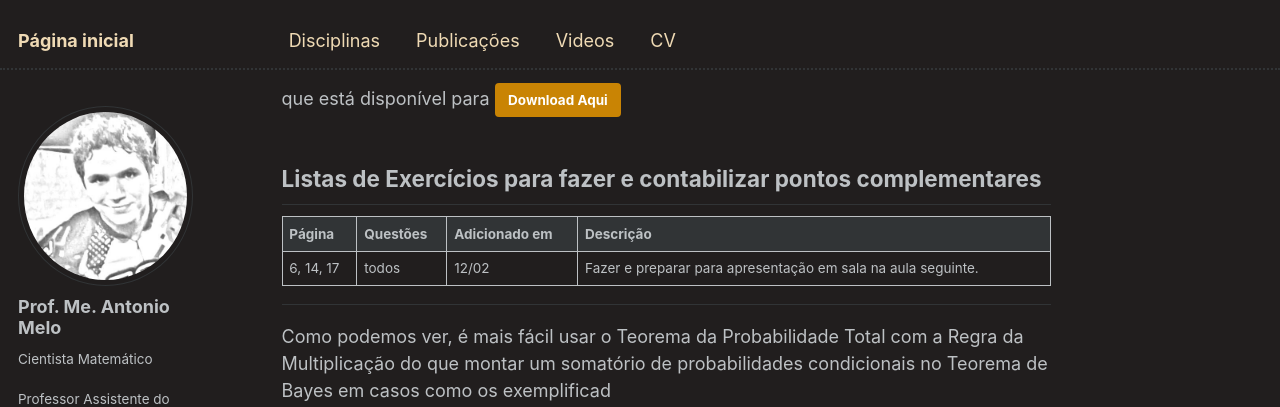
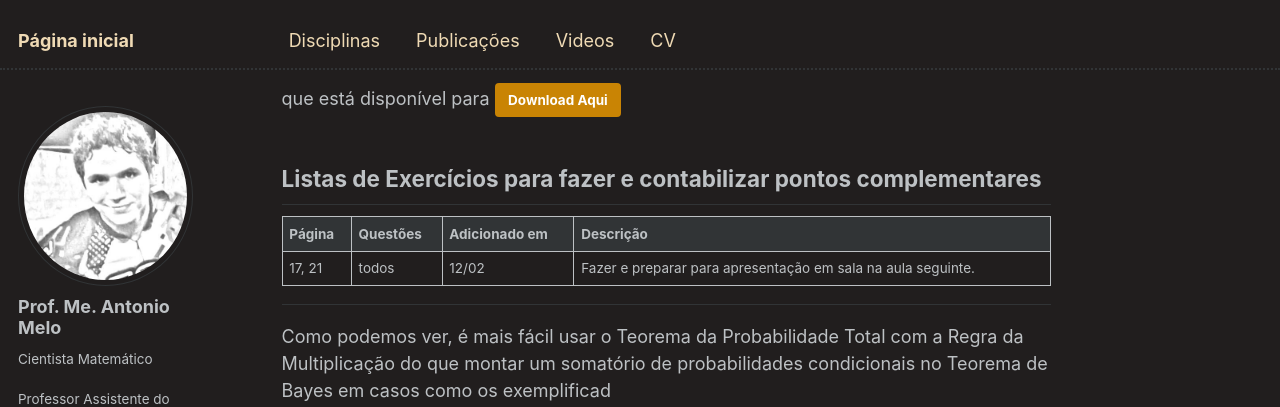
Before and after one commit to antmelo/antmelo.github.io, a Jekyll site: the page built from _teaching/2026-1-estatistica.md, in a window 1280 px wide and 900 px high, scrolled down 1116 px. Shown: the top 407 px of the window. Built offline with Jekyll 4.4.1, drawn with Linux system fonts in a browser that asks for light colours; some web fonts are replaced.

Commit message:
Update 2026-1-estatistica.md

```diff
--- a/_teaching/2026-1-estatistica.md
+++ b/_teaching/2026-1-estatistica.md
@@ -33,14 +33,14 @@
 
    > MELO, A. **Fundamentos de Probabilidade e Estatística** , 1a ed., 2026.
 
-que está disponível para [Download Aqui](https://antmelo.github.io/files/estatistica.pdf){: .btn}
+que está disponível para [Download Aqui](https://antmelo.github.io/files/prob.pdf){: .btn}
 
 
 ## Listas de Exercícios para fazer e contabilizar pontos complementares
 
 |   Página    | Questões  |  Adicionado em   |              Descrição                                  |
 | --------    | -----     | -------------    | ------------------------------------------------------- |
-| 6, 14, 17   |  todos    |   12/02   | Fazer e preparar para apresentação em sala na aula seguinte.   |
+| 17, 21   |  todos    |   12/02   | Fazer e preparar para apresentação em sala na aula seguinte.   |
 
 
 
```
